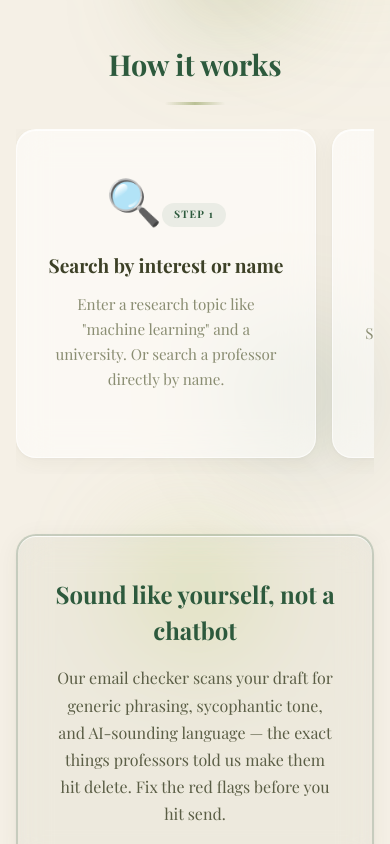
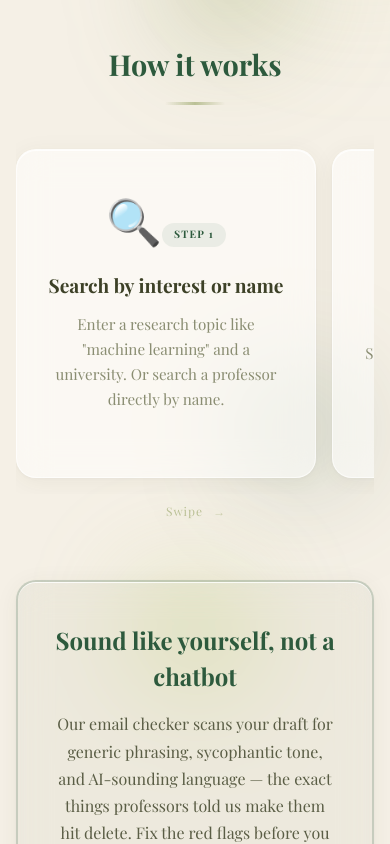
Before and after one commit to jacekimmy/research-match, a Next.js app: page / in a window 390 px wide. Shown: the part 780-1624 px from the top of the page. Built offline with nearby package versions, Linux system fonts and the light colour scheme; no server answers; the database is empty; a web font is replaced by a local one.

Commit message:
Fix mobile carousels: show peek of next card, swipe hint arrows, prevent badge clipping

```diff
--- a/src/app/globals.css
+++ b/src/app/globals.css
@@ -1439,28 +1439,29 @@ body::after {
   .landing-steps {
     display: flex !important;
     overflow-x: auto !important;
-    scroll-snap-type: x mandatory !important;
+    scroll-snap-type: x proximity !important;
     -webkit-overflow-scrolling: touch;
     gap: 16px !important;
-    padding-bottom: 16px !important;
+    padding: 20px 0 16px !important;
     scrollbar-width: none;
   }
   .landing-steps::-webkit-scrollbar { display: none; }
   .landing-steps .glass-card.landing-step {
-    min-width: 280px !important;
+    min-width: 75vw !important;
     max-width: 300px !important;
     flex-shrink: 0 !important;
-    scroll-snap-align: center;
+    scroll-snap-align: start;
   }
 
   /* Pricing — horizontal scroll on mobile */
   .landing-pricing {
     display: flex !important;
     overflow-x: auto !important;
-    scroll-snap-type: x mandatory !important;
+    overflow-y: visible !important;
+    scroll-snap-type: x proximity !important;
     -webkit-overflow-scrolling: touch;
     gap: 16px !important;
-    padding-bottom: 16px !important;
+    padding: 20px 0 16px !important;
     grid-template-columns: none !important;
     max-width: none !important;
     scrollbar-width: none;
@@ -1468,28 +1469,33 @@ body::after {
   .landing-pricing::-webkit-scrollbar { display: none; }
   .landing-pricing .landing-pricing-card,
   .landing-pricing .lifetime-card {
-    min-width: 280px !important;
+    min-width: 75vw !important;
     max-width: 320px !important;
     flex-shrink: 0 !important;
-    scroll-snap-align: center;
+    scroll-snap-align: start;
   }
 
   /* Testimonials — horizontal scroll */
   .landing-quotes {
     display: flex !important;
     overflow-x: auto !important;
-    scroll-snap-type: x mandatory !important;
+    scroll-snap-type: x proximity !important;
     -webkit-overflow-scrolling: touch;
     gap: 16px !important;
-    padding-bottom: 16px !important;
+    padding: 20px 0 16px !important;
     scrollbar-width: none;
   }
   .landing-quotes::-webkit-scrollbar { display: none; }
   .landing-quotes .glass-card.landing-quote {
-    min-width: 280px !important;
+    min-width: 75vw !important;
     max-width: 300px !important;
     flex-shrink: 0 !important;
-    scroll-snap-align: center;
+    scroll-snap-align: start;
+  }
+
+  /* Carousel scroll hint arrow */
+  .carousel-hint {
+    display: flex !important;
   }
 
   /* Hero search bar mobile */
@@ -1535,6 +1541,29 @@ body::after {
 
   /* Feedback mobile */
   .feedback-form { padding: 20px !important; }
+}
+
+/* ===== CAROUSEL HINT ARROW ===== */
+
+.carousel-hint {
+  display: none;
+  justify-content: center;
+  align-items: center;
+  gap: 8px;
+  padding: 8px 0 0;
+  color: #BAC095;
+  font-size: 0.75rem;
+  letter-spacing: 0.08em;
+}
+
+.carousel-hint-arrow {
+  display: inline-block;
+  animation: hintSlide 1.5s ease-in-out infinite;
+}
+
+@keyframes hintSlide {
+  0%, 100% { transform: translateX(0); opacity: 0.5; }
+  50% { transform: translateX(6px); opacity: 1; }
 }
 
 /* ===== SCROLL INDICATOR ===== */
--- a/src/app/page.tsx
+++ b/src/app/page.tsx
@@ -310,6 +310,10 @@ export default function LandingPage() {
             </div>
           ))}
         </div>
+        <div className="carousel-hint">
+          <span>Swipe</span>
+          <span className="carousel-hint-arrow">→</span>
+        </div>
       </section>
 
       {/* Email checker callout */}
@@ -395,6 +399,10 @@ export default function LandingPage() {
               </p>
             </div>
           ))}
+        </div>
+        <div className="carousel-hint">
+          <span>Swipe</span>
+          <span className="carousel-hint-arrow">→</span>
         </div>
       </section>
 
@@ -605,6 +613,10 @@ export default function LandingPage() {
             )}
           </div>
         </div>
+        <div className="carousel-hint">
+          <span>Swipe</span>
+          <span className="carousel-hint-arrow">→</span>
+        </div>
 
         {/* Inline waitlist */}
         <div style={{ textAlign: "center", marginTop: "44px" }}>
```
